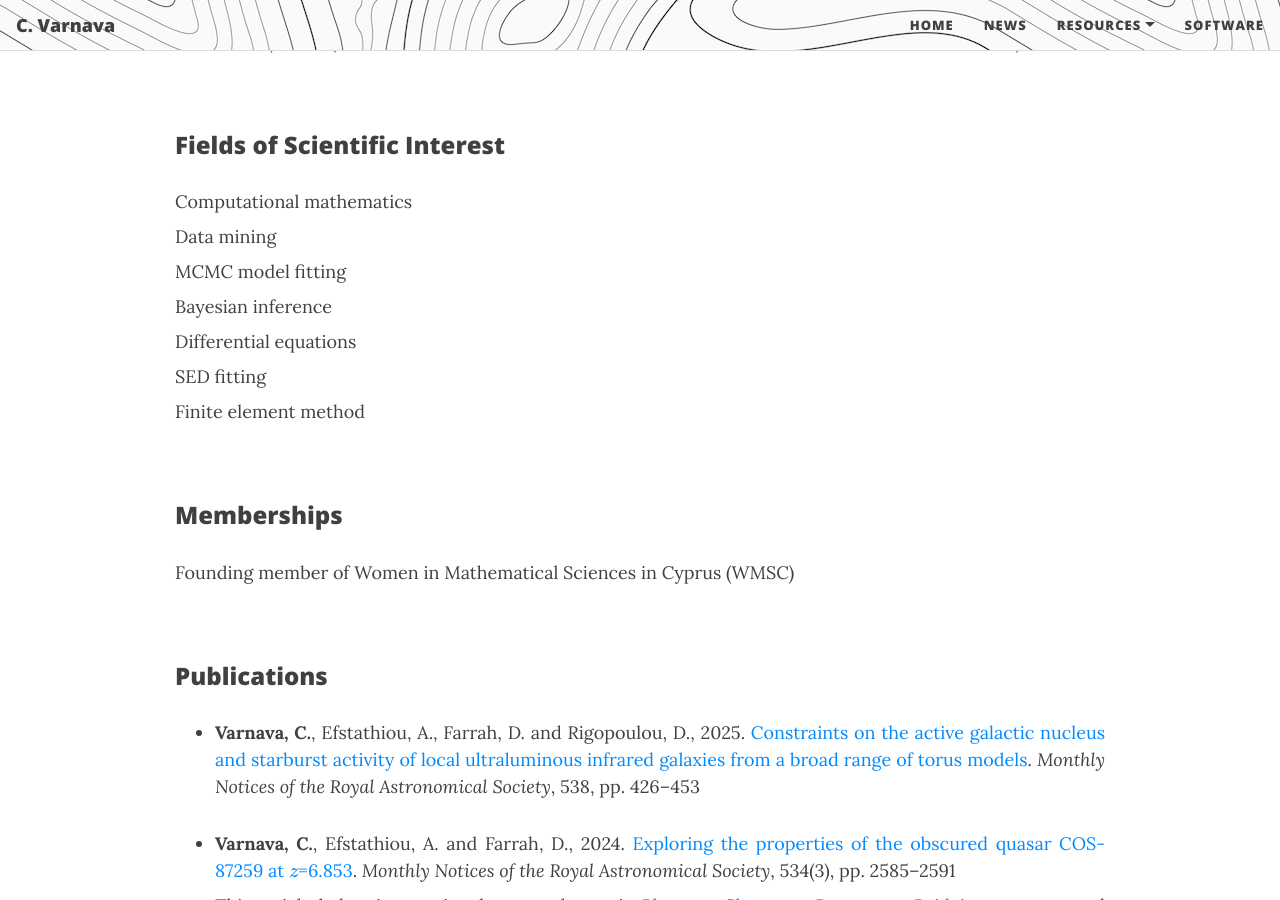
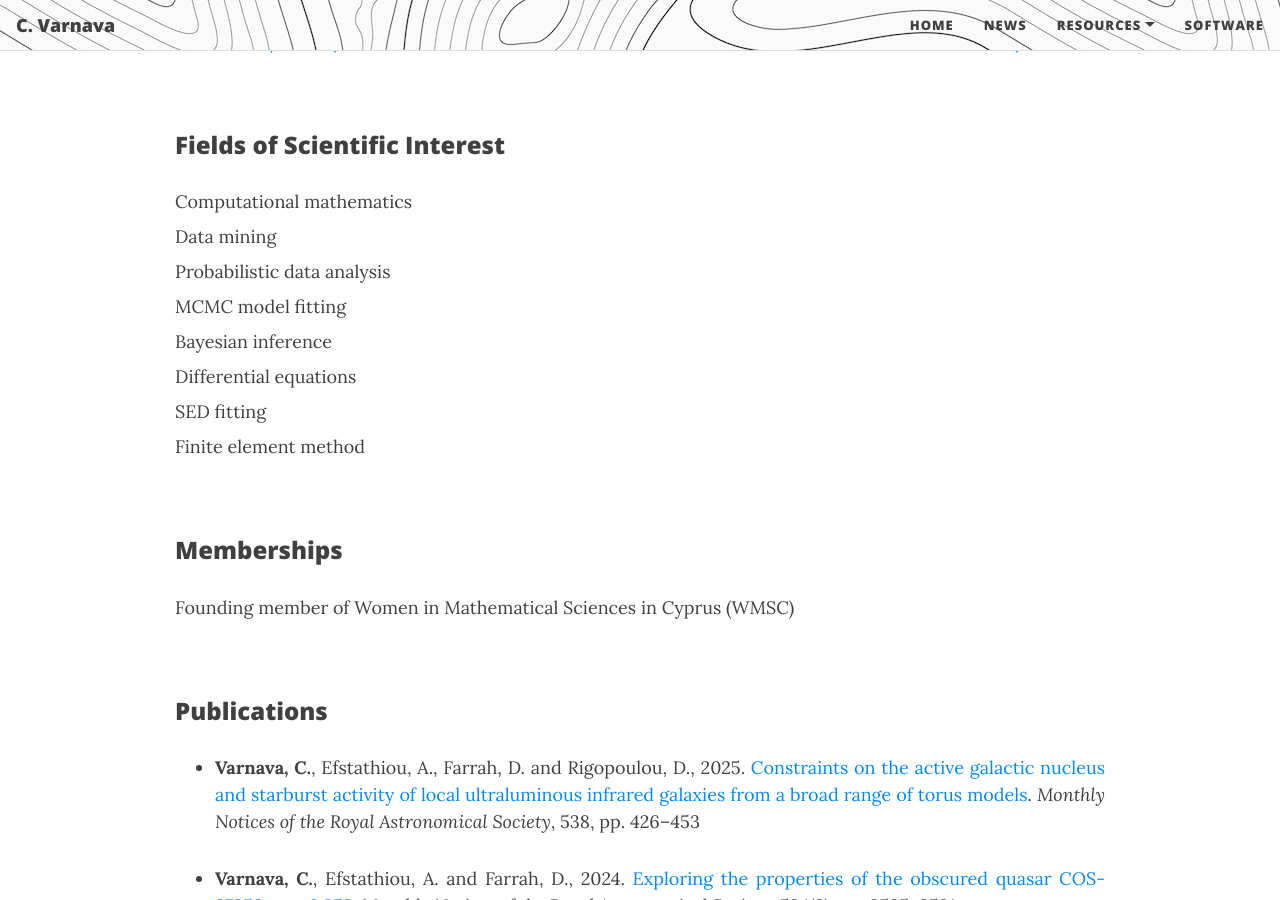
Before and after one commit to ch-var/ch-var.github.io, a Jekyll site: the page built from cv.html, in a window 1280 px wide and 900 px high, scrolled down 2106 px. Built offline with Jekyll 4.4.1, drawn with Linux system fonts in a browser that asks for light colours; formulas are drawn with MathJax 3.

Commit message:
Update cv.html

```diff
--- a/cv.html
+++ b/cv.html
@@ -71,6 +71,7 @@ mathjax: true
 <p style="font-family: var(--header-font); font-weight: 800; line-height: 1.1; font-size: 1.5rem; margin-top: 1.25rem;">Fields of Scientific Interest</p>
 <p align='justify' style="margin-bottom: 8px;">Computational mathematics</p>
 <p align='justify' style="margin-top: 8px; margin-bottom: 8px;">Data mining</p>
+<p align='justify' style="margin-top: 8px; margin-bottom: 8px;">Probabilistic data analysis</p>
 <p align='justify' style="margin-top: 8px; margin-bottom: 8px;">MCMC model fitting</p>
 <p align='justify' style="margin-top: 8px; margin-bottom: 8px;">Bayesian inference</p>
 <p align='justify' style="margin-top: 8px; margin-bottom: 8px;">Differential equations</p>
```
